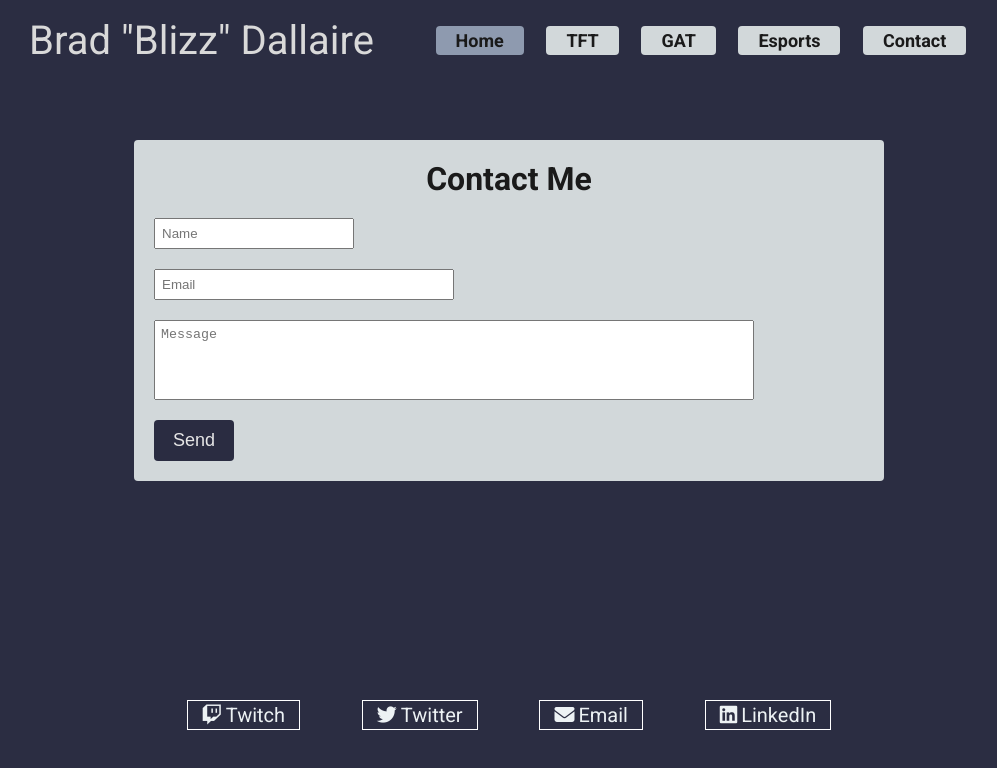
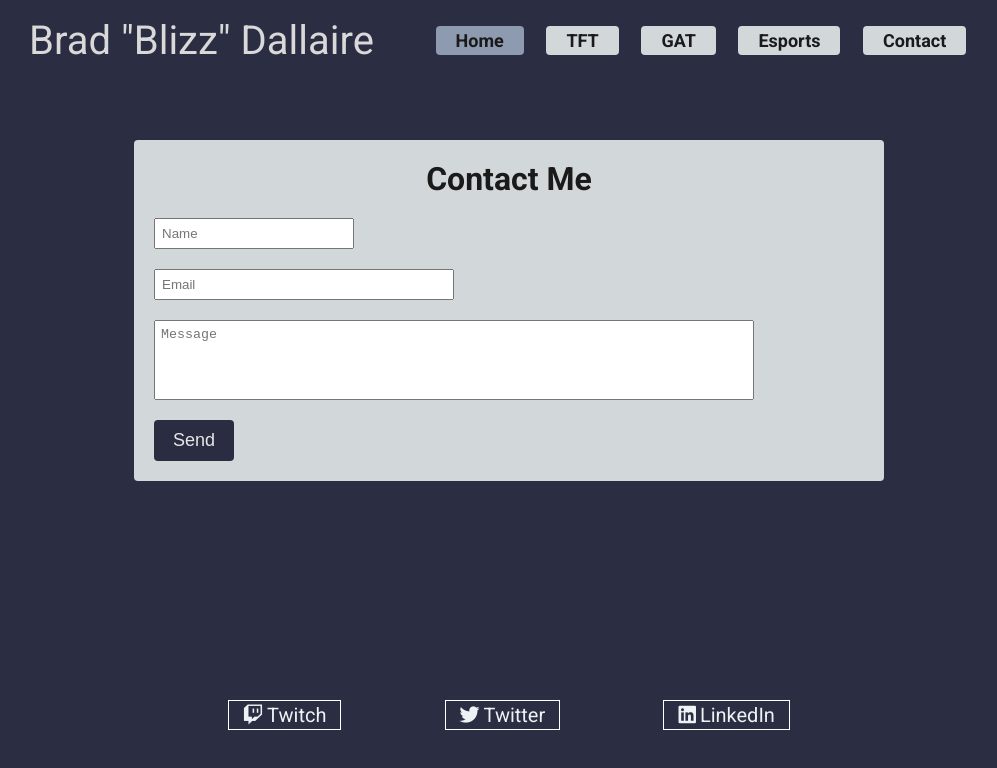
Before and after one commit to Yacheen/Brads-Portfolio, a React (Create React App) app: page /Contact in a window 1280 px wide. Shown: the top 768 px of the page, without its empty margins (131-1128 px from the left). Built offline with nearby package versions, Linux system fonts and the light colour scheme.

Commit message:
added another dependency for use

```diff
--- a/package.json
+++ b/package.json
@@ -11,6 +11,7 @@
     "@testing-library/react": "^11.1.0",
     "@testing-library/user-event": "^12.1.10",
     "aos": "^2.3.4",
+    "dotenv": "^10.0.0",
     "react": "^17.0.2",
     "react-dom": "^17.0.2",
     "react-router-dom": "^5.3.0",
--- a/src/components/Contact.jsx
+++ b/src/components/Contact.jsx
@@ -1,11 +1,12 @@
 import React from 'react'
-
+import dotenv from 'dotenv'
+dotenv.config();
 export default function Contact() {
     return (
         <section className="contact">
             <div className="contact-content" data-aos="fade-up" data-aos-duration="600">
             <h1>Contact Me</h1>
-                <form className="contact-form" action="https://formsubmit.co/blizzlolwebsite@gmail.com" method="POST">
+                <form className="contact-form" action={`https://formsubmit.co/${process.env.REACT_APP_EMAIL}`} method="POST">
                     <input className="name-input" type="text" name="name" placeholder="Name" required />
                     <input type="hidden" name="_subject" value="Email from Portfolio" />
                     <input type="hidden" name="_next" value="http://localhost:3000/Thankyou"/>
--- a/src/components/Footer.jsx
+++ b/src/components/Footer.jsx
@@ -11,10 +11,7 @@ export default function Footer() {
                     <i class="fab fa-twitter"></i>
                     <p>Twitter</p>
                 </div>
-                <div className="footer-link">
-                    <i class="fas fa-envelope"></i>
-                    <p>Email</p>
-                </div>
+
                 <div className="footer-link">
                     <i class="fab fa-linkedin"></i>
                     <p>LinkedIn</p>
```
Also changed, not shown: 2 other files (tests, documents, lock files or other folders).
